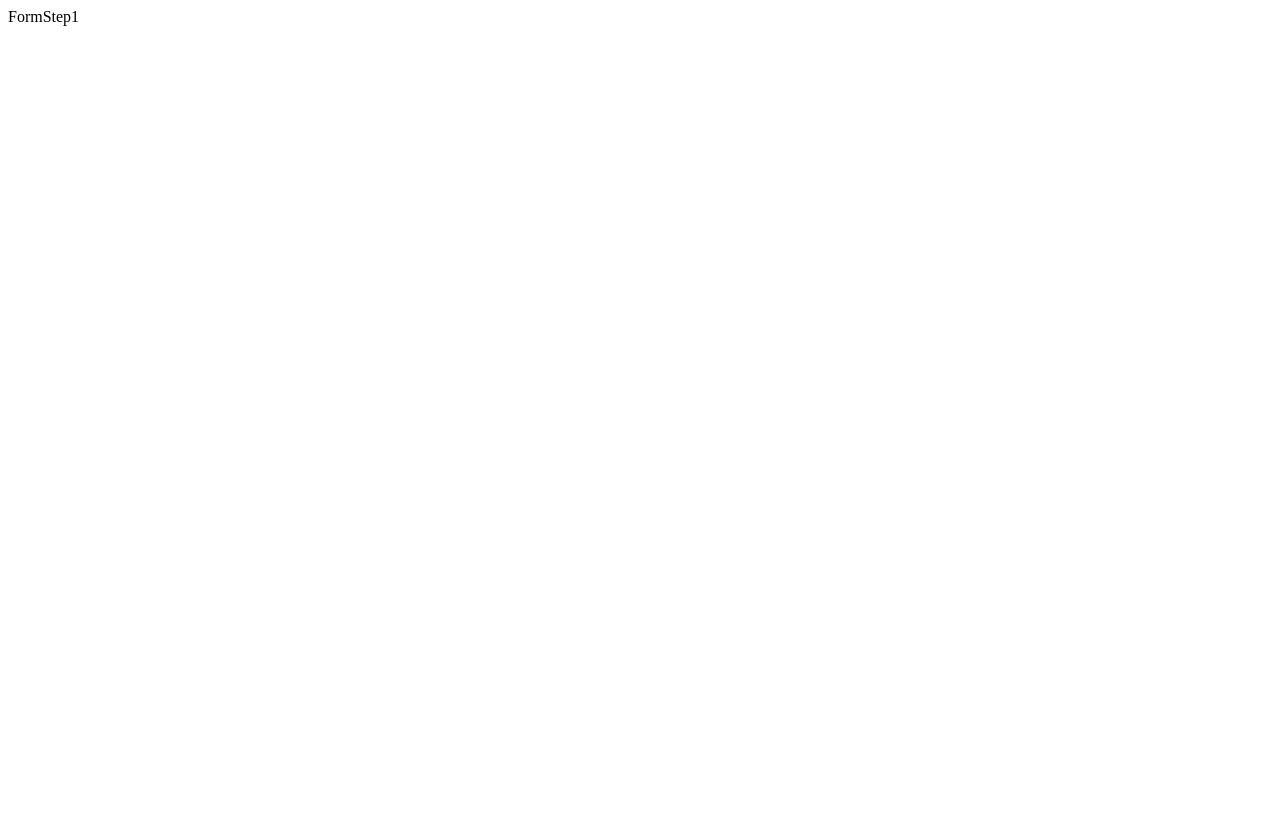
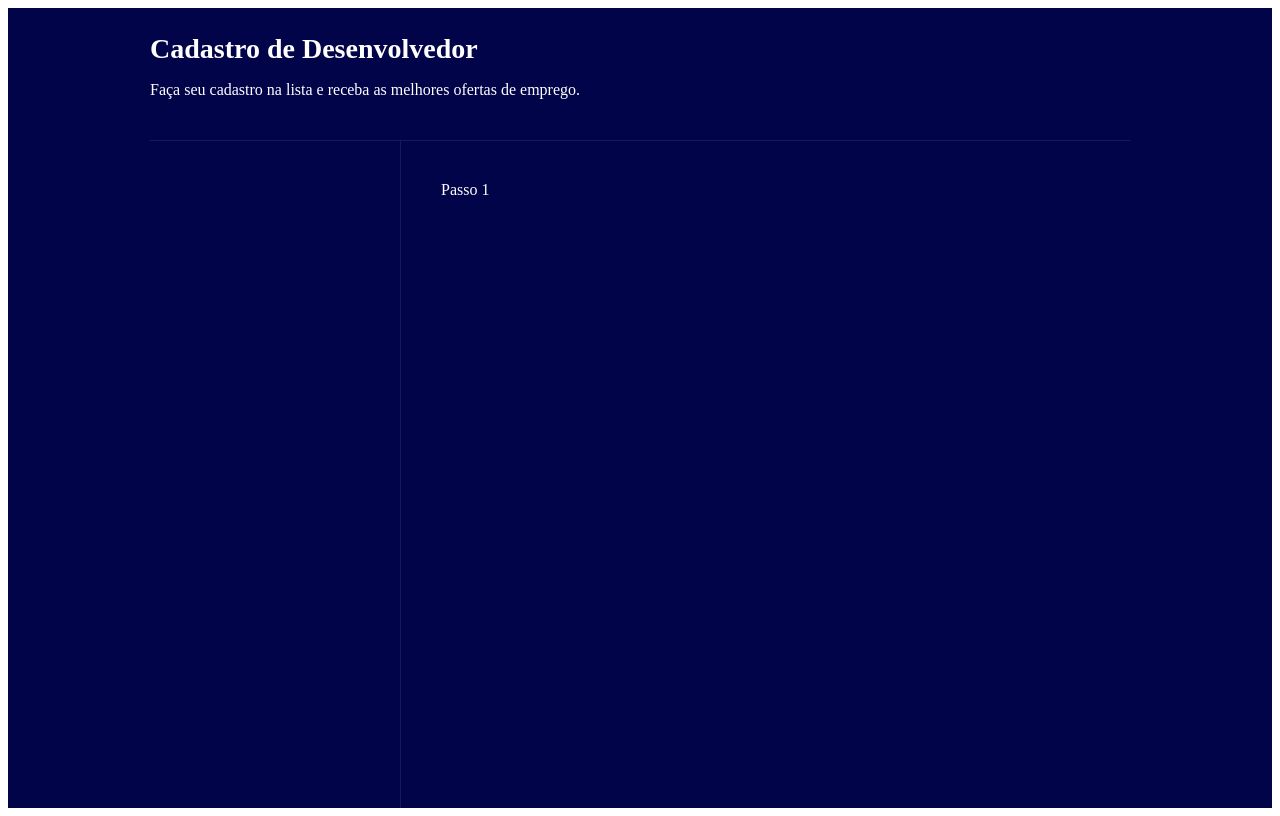
Before and after one commit to matheusduartedevs/multistep-form-ts, a React (Vite) app: page / in a window 1280 px wide. Built offline with nearby package versions, Linux system fonts and the light colour scheme.

Commit message:
implementação e estilização do tema principal e Header

```diff
--- /dev/null
+++ b/src/components/Header/index.tsx
@@ -0,0 +1,12 @@
+import * as C from './styles'
+
+const Header = () => {
+  return (
+    <C.Container>
+        <h1>Cadastro de Desenvolvedor</h1>
+        <p>Faça seu cadastro na lista e receba as melhores ofertas de emprego.</p>
+    </C.Container>
+  )
+}
+
+export default Header
--- /dev/null
+++ b/src/components/Header/styles.ts
@@ -0,0 +1,17 @@
+import styled from "styled-components";
+
+export const Container = styled.div`
+    padding: 25px 0;
+    border-bottom: 1px solid #16195C;
+
+    h1 {
+        margin: 0;
+        padding: 0;
+        font-size: 28px;
+    }
+
+    p {
+        font-size: 14px
+        color: #8888D4
+    }
+`
--- /dev/null
+++ b/src/components/Theme/index.tsx
@@ -0,0 +1,28 @@
+import { ReactNode } from 'react'
+import Header from '../Header'
+import * as C from './styles'
+
+type Props = {
+    children: ReactNode
+}
+
+const Theme = ({ children }: Props) => {
+  return (
+    <C.Container>
+        <C.Area>
+            <Header />
+
+            <C.Steps>
+                <C.Sidebar>
+
+                </C.Sidebar>
+                <C.Page>
+                    { children }
+                </C.Page>
+            </C.Steps>
+        </C.Area>
+    </C.Container>
+  )
+}
+
+export default Theme
--- /dev/null
+++ b/src/components/Theme/styles.ts
@@ -0,0 +1,31 @@
+import styled from "styled-components";
+
+export const Container = styled.div`
+    background-color: #02044A;
+    color: #FFF;
+    min-height: 100vh;
+`;
+
+export const Area = styled.div`
+    margin: auto;
+    max-width: 980px;
+    min-height: 100vh;
+    display: flex;
+    flex-direction: column;
+`;
+
+export const Steps = styled.div`
+    flex: 1;
+    display: flex;
+`;
+
+export const Sidebar = styled.div`
+    width: 250px;
+    border-right: 1px solid #16195C;
+`;
+
+export const Page = styled.div`
+    flex: 1;
+    padding-left: 40px;
+    padding-top: 40px;
+`;
--- a/src/pages/FormStep1/index.tsx
+++ b/src/pages/FormStep1/index.tsx
@@ -1,8 +1,13 @@
-
+import Theme from '../../components/Theme'
+import * as C from './styles'
 
 const FormStep1 = () => {
   return (
-    <div>FormStep1</div>
+    <Theme>
+      <C.Container>
+        Passo 1
+      </C.Container>
+    </Theme>
   )
 }
 
--- a/src/pages/FormStep1/styles.ts
+++ b/src/pages/FormStep1/styles.ts
@@ -0,0 +1,3 @@
+import styled from "styled-components";
+
+export const Container = styled.div``
```
